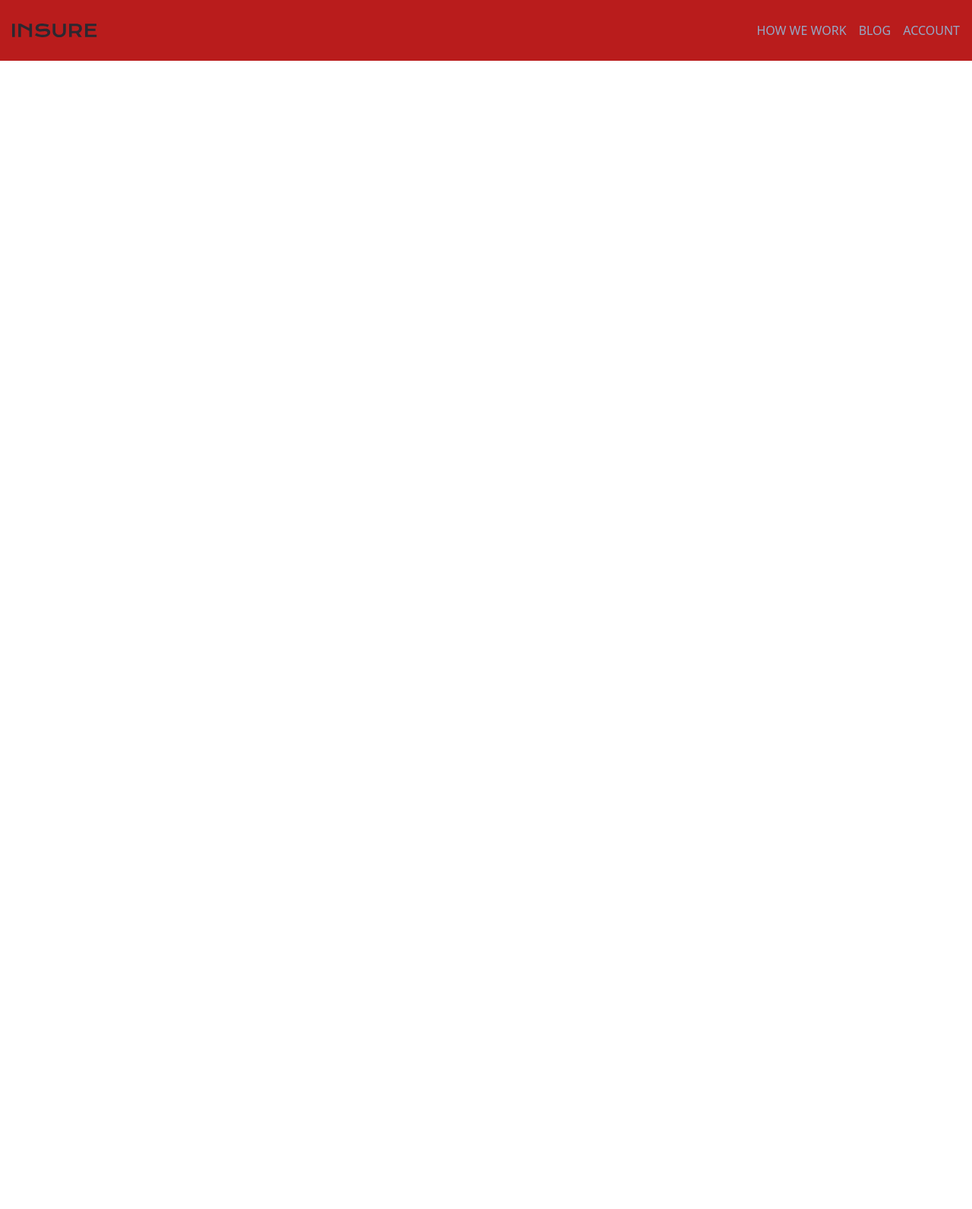
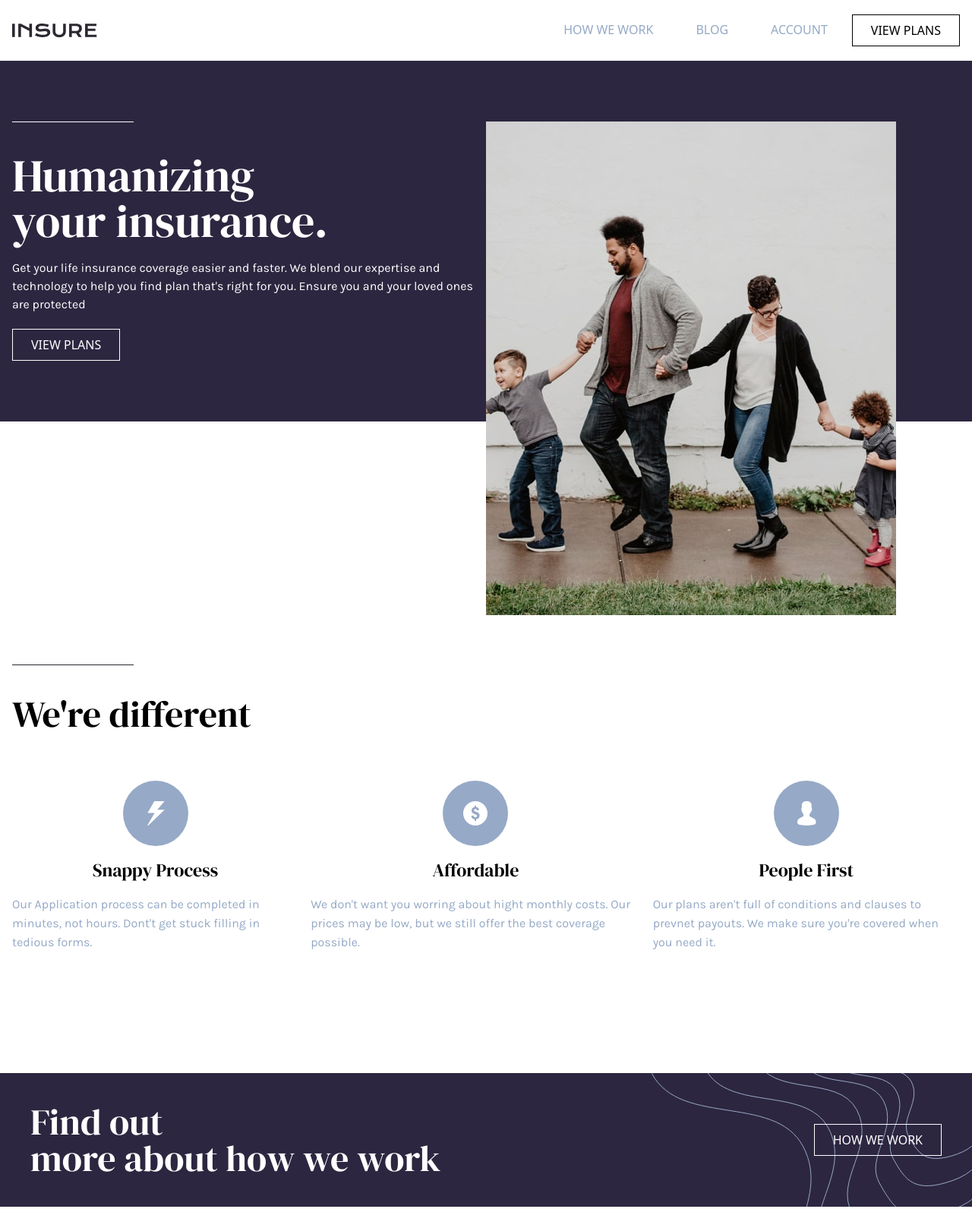
Before and after one commit to LucasGabriel021/Desafio-Tailwind, a plain HTML site: page index.html in a window 1280 px wide. Shown: the top 1592 px of the page at 76% size. Before the commit the page ends 800 px from the top, so only its background shows below. Drawn offline with nearby package versions, Linux system fonts and the light colour scheme.

Commit message:
Finalizado header e main

```diff
--- a/index.html
+++ b/index.html
@@ -7,6 +7,11 @@
      <title>Desáfio</title>
      <link rel="shortcut icon" href="images/favicon-32x32.png" type="image/x-icon">
      <link rel="stylesheet" href="https://cdn.jsdelivr.net/npm/bootstrap-icons@1.10.3/font/bootstrap-icons.css">
+     <link rel="preconnect" href="https://fonts.googleapis.com">
+     <link rel="preconnect" href="https://fonts.gstatic.com" crossorigin>
+     <link rel="preconnect" href="https://fonts.googleapis.com">
+     <link rel="preconnect" href="https://fonts.gstatic.com" crossorigin>
+     <link href="https://fonts.googleapis.com/css2?family=Karla:wght@400;700&display=swap" rel="stylesheet"><link href="https://fonts.googleapis.com/css2?family=DM+Serif+Display&display=swap" rel="stylesheet">
      <script src="https://cdn.tailwindcss.com"></script>
      <script>
           tailwind.config = {
@@ -23,8 +28,8 @@
                               'very-light-gray': '#FAFAFA'
                          },
                          fontFamily: {
-                              headings: ['DM Serif Display', 'serif'],
-                              body: ['Karla', 'sans-serif']
+                              'headings': ['DM Serif Display', 'serif'],
+                              'body': ['Karla', 'sans-serif']
                          }
                     }
                }
@@ -32,21 +37,77 @@
      </script>
 </head>
 <body>
-     <header class="h-20 bg-red-700">
+     <header class="h-20">
           <div class="container mx-auto px-4 flex justify-between items-center w-full h-full">
                <div class="">
                     <img src="/images/logo.svg" alt="INSURE">
                </div>
-               <div class="">
+               <div>
                     <nav>
-                         <ul class="flex gap-x-4  ">
-                              <li class=""><a href="#" class="uppercase text-base text-grayish-blue">how we work</a></li>
-                              <li class=""><a href="#" class="uppercase text-base text-grayish-blue">blog</a></li>
-                              <li class=""><a href="#" class="uppercase text-base text-grayish-blue">account</a></li>
+                         <ul class="flex gap-x-2">
+                              <li class="px-6 py-2"><a href="#" class="uppercase text-grayish-blue">how we work</a></li>
+                              <li class="px-6 py-2"><a href="#" class="uppercase text-grayish-blue">blog</a></li>
+                              <li class="px-6 py-2"><a href="#" class="uppercase text-grayish-blue">account</a></li>
+                              <li class="px-6 py-2 border border-black"><a href="#" class="uppercase text-base text-black">view plans</a></li>
                          </ul>
                     </nav>
                </div>
           </div>
      </header>
+     <main>
+          <section class="w-full bg-dark-violet">
+               <div class="container mx-auto px-4 py-20 flex gap-x-4 relative">
+                    <div class="w-2/4">
+                         <div class="w-40 h-px bg-white mb-10"></div>
+                         <h1 class="font-headings text-6xl text-white mb-5">Humanizing<br>your insurance.</h1>
+                         <p class="text-white font-body mb-5">Get your life insurance coverage easier and faster. We blend our expertise and technology to help you find plan that's right for you. Ensure you and your loved ones are protected</p>
+                         <button class="px-6 py-2 border border-white text-white uppercase">view plans</button>
+                    </div>
+                    <div class="w-2/4 absolute top-0 right-0 mt-20">
+                         <img src="/images/image-intro-desktop.jpg" alt="Imagem 1">
+                    </div>
+               </div>
+          </section>
+          <section class="w-full">
+               <div class="container mx-auto px-4 pt-80 pb-40">
+                    <div class="mb-16">
+                         <div class="w-40 h-px bg-very-dark-violet mb-10"></div>
+                         <h2 class="font-headings text-5xl text-black">We're different</h2>
+                    </div>
+                    <div class="flex justify-between gap-x-4">
+                         <div class="">
+                              <img class="mx-auto" src="/images/icon-snappy-process.svg" alt="Icone1">
+                              <h3 class="text-center font-headings mt-4 mb-4 text-2xl text-black">Snappy Process</h3>
+                              <span class="text-center font-body text-grayish-blue">Our Application process can be completed in minutes, not hours. Dont't get stuck filling in tedious forms.</span>
+                         </div>
+                         <div class="">
+                              <img class="mx-auto" src="/images/icon-affordable-prices.svg" alt="Icone2">
+                              <h3 class="text-center font-headings mt-4 mb-4 text-2xl text-black">Affordable</h3>
+                              <span class="text-center font-body text-grayish-blue">We don't want you worring about hight monthly costs. Our prices may be low, but we still offer the best coverage possible.</span>
+                         </div>
+                         <div class="">
+                              <img class="mx-auto" src="/images/icon-people-first.svg" alt="Icone3">
+                              <h3 class="text-center font-headings mt-4 mb-4 text-2xl text-black">People First</h3>
+                              <span class="text-center font-body text-grayish-blue">Our plans aren't full of conditions and clauses to prevnet payouts. We make sure you're covered when you need it.</span>
+                         </div>
+                    </div>
+               </div>
+          </section>
+          <section class="w-full">
+               <div class="container mx-auto px-10 py-10 bg-dark-violet flex justify-between items-center bg-no-repeat bg-right" style="background-image: url(./images/bg-pattern-intro-right-desktop.svg);">
+                    <div class="">
+                         <h3 class="font-headings text-5xl text-white">Find out<br>more about how we work</h3>
+                    </div>
+                    <div class="">
+                         <button class="px-6 py-2 border border-white text-white uppercase">how we work</button>
+                    </div>
+               </div>
+          </section>
+     </main>
+     <footer class="w-full mt-20">
+          <div class="container mx-auto py-10 bg-very-light-gray" style="background-image: url(./images/bg-pattern-footer-desktop.svg);">
+
+          </div>
+     </footer>
 </body>
 </html>
```
